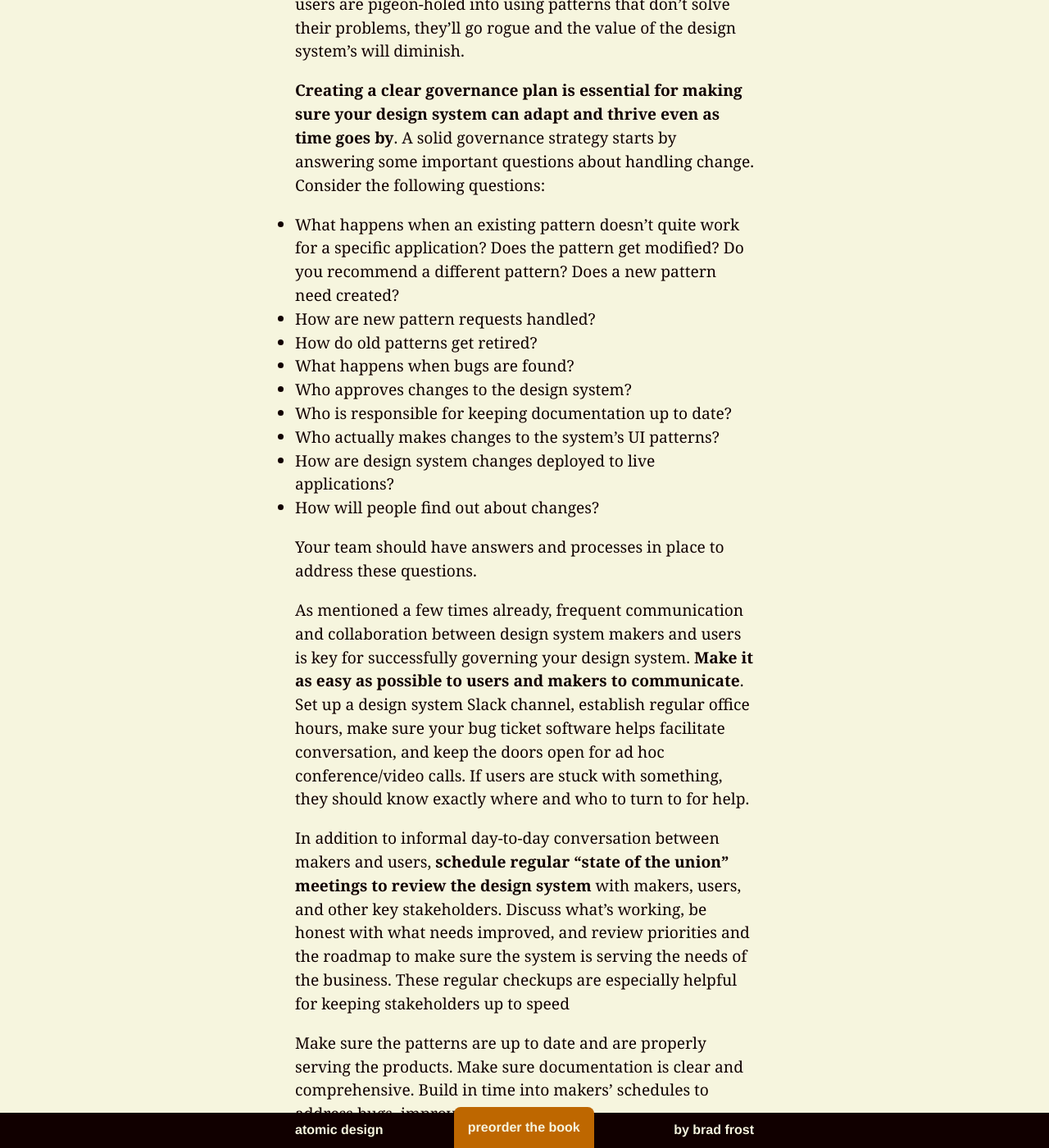
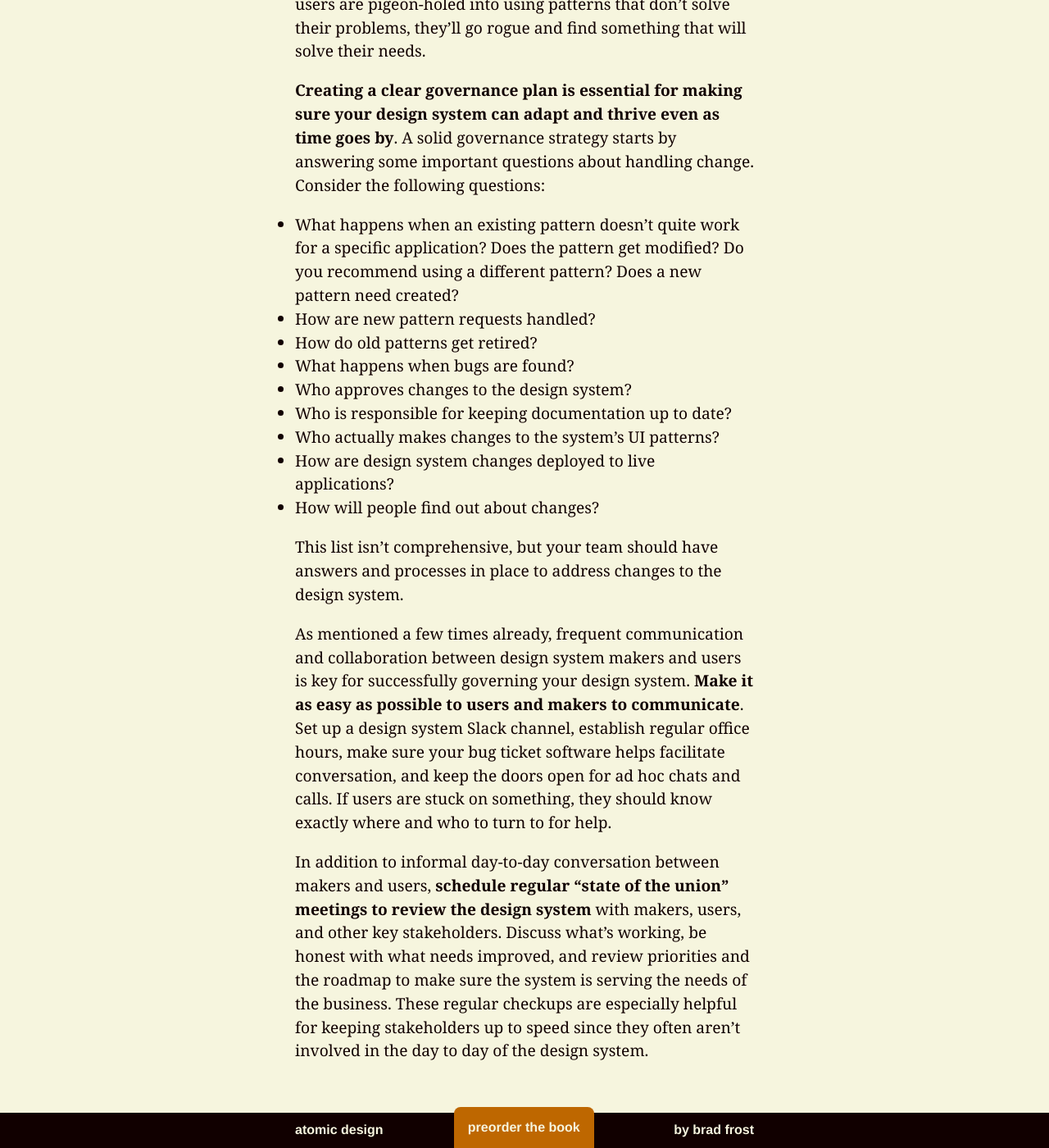
Before and after one commit to bradfrost/atomic-design, a Jekyll site: the page built from chapter-5.md, in a window 1280 px wide and 1400 px high, scrolled down 19599 px. Shown: the whole window at 82% size. Built offline with Jekyll 4.4.1, drawn with Linux system fonts in a browser that asks for light colours; some of the changed text lies outside the part shown.

Commit message:
Chapter 5 draft

```diff
--- a/chapter-5.md
+++ b/chapter-5.md
@@ -158,11 +158,11 @@ There will inevitably be disciplines that actively do the work, while other disc
 ## Make it adaptable
 Change is the only constant, as they say. **The <em>living</em> part of a living design system means that it needs to roll with the punches, adapt to feedback, be iterated upon, and evolve alongside the products it serves**.
 
-A misconception about design systems is that once they're established, they become an omnipotent and unchangeable source of truth. Thinking in such a rigid way is a surefire way to stir up a mutiny amongst the design system's users. If users are pigeon-holed into using patterns that don't solve their problems, they'll go rogue and the value of the design system's will diminish.
+A misconception about design systems is that once they're established, they become an omnipotent and unchangeable source of truth. Thinking in such a rigid way is a surefire way to stir up a mutiny amongst the design system's users. If users are pigeon-holed into using patterns that don't solve their problems, they'll go rogue and find something that will solve their needs.
 
 **Creating a clear governance plan is essential for making sure your design system can adapt and thrive even as time goes by**.  A solid governance strategy starts by answering some important questions about handling change. Consider the following questions:
 
-- What happens when an existing pattern doesn't quite work for a specific application? Does the pattern get modified? Do you recommend a different pattern? Does a new pattern need created?
+- What happens when an existing pattern doesn't quite work for a specific application? Does the pattern get modified? Do you recommend using a different pattern? Does a new pattern need created?
 - How are new pattern requests handled?
 - How do old patterns get retired?
 - What happens when bugs are found?
@@ -172,22 +172,21 @@ A misconception about design systems is that once they're established, they beco
 - How are design system changes deployed to live applications?
 - How will people find out about changes?
 
-Your team should have answers and processes in place to address these questions.
+This list isn't comprehensive, but your team should have answers and processes in place to address changes to the design system.
 
-As mentioned a few times already, frequent communication and collaboration between design system makers and users is key for successfully governing your design system. **Make it as easy as possible to users and makers to communicate**. Set up a design system Slack channel, establish regular office hours, make sure your bug ticket software helps facilitate conversation, and keep the doors open for ad hoc conference/video calls. If users are stuck with something, they should know exactly where and who to turn to for help.
+As mentioned a few times already, frequent communication and collaboration between design system makers and users is key for successfully governing your design system. **Make it as easy as possible to users and makers to communicate**. Set up a design system Slack channel, establish regular office hours, make sure your bug ticket software helps facilitate conversation, and keep the doors open for ad hoc chats and calls. If users are stuck on something, they should know exactly where and who to turn to for help.
 
-In addition to informal day-to-day conversation between makers and users, **schedule regular "state of the union" meetings to review the design system** with makers, users, and other key stakeholders. Discuss what's working, be honest with what needs improved, and review priorities and the roadmap to make sure the   system is serving the needs of the business. These regular checkups are especially helpful for keeping stakeholders up to speed
-
-Make sure the patterns are up to date and are properly serving the products. Make sure documentation is clear and comprehensive. Build in time into makers' schedules to address bugs, improve
+In addition to informal day-to-day conversation between makers and users, **schedule regular "state of the union" meetings to review the design system** with makers, users, and other key stakeholders. Discuss what's working, be honest with what needs improved, and review priorities and the roadmap to make sure the   system is serving the needs of the business. These regular checkups are especially helpful for keeping stakeholders up to speed since they often aren't involved in the day to day of the design system.
 
 ### Making changes to patterns
+One thing that's critical to the longterm success of your design system is to make sure the UI patterns are up to date and are properly serving the products.
 
 #### Changing patterns
 
 #### Adding patterns
 
 #### Removing patterns
-- Have a plan for deprecating patterns Deprecate patterns https://github.com/salesforce-ux/sass-deprecate
+- Have a plan for deprecating patterns that are no longer serving the organization.  https://github.com/salesforce-ux/sass-deprecate
 
 ### Communicating change
 You can create the best style guide in world, use the most appropriate technology, have an amazing team in place, and have excited users, but if you don't communicate updates and changes to the design system the entire effort will suffer.
```
Also changed, not shown: other parts of chapter-5.md (+1 -1 lines), chapter-2.md (+2 -0 lines), 3 other files.
